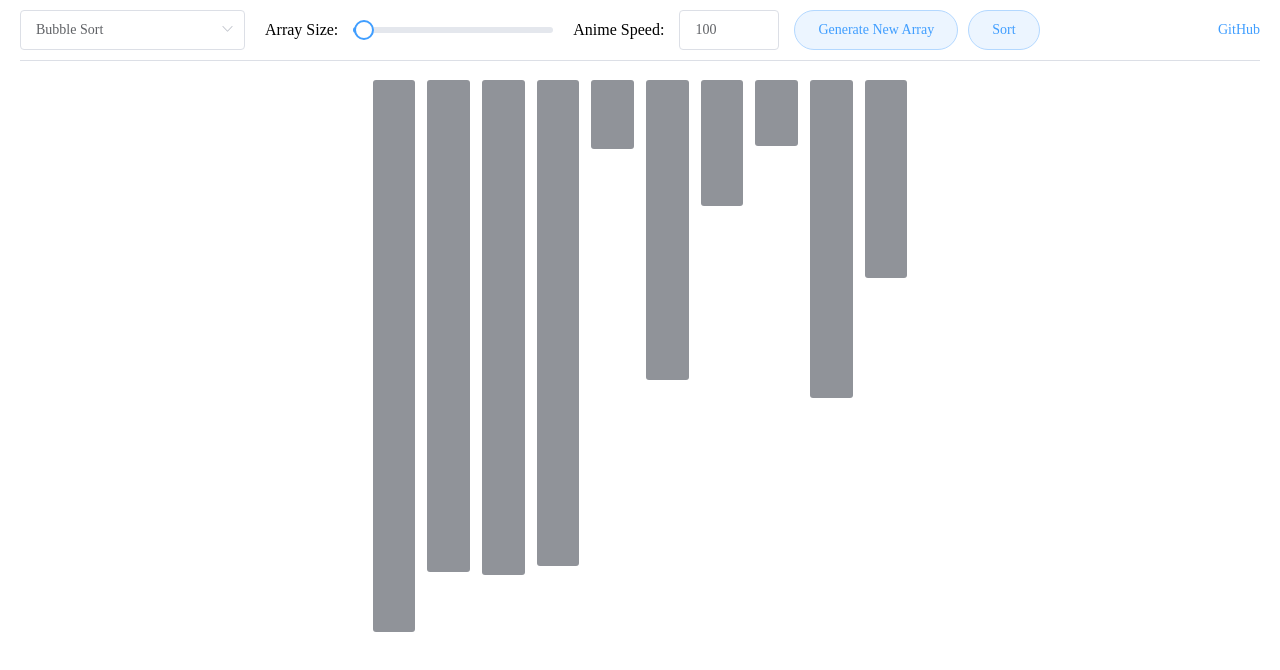
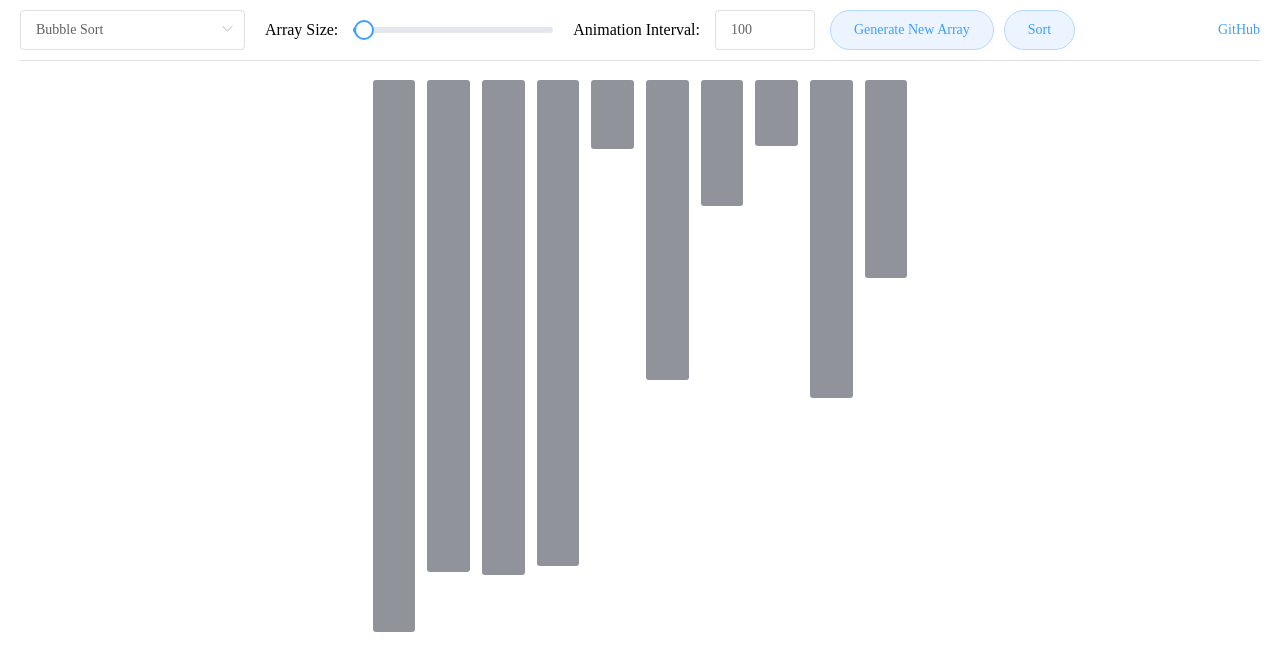
Before and after one commit to YongzeYao/sort-anime, a Vue app: page / in a window 1280 px wide. Shown: the top 670 px of the page. Built offline with nearby package versions, Linux system fonts and the light colour scheme.

Commit message:
Change 'Anime Speed' to 'Animation Interval'

```diff
--- a/src/components/Toolbar/IntervalInput.vue
+++ b/src/components/Toolbar/IntervalInput.vue
@@ -1,6 +1,6 @@
 <template>
   <div class="interval-input">
-    <span>Anime Speed: </span>
+    <span>Animation Interval: </span>
     <el-input
       :disabled="isAnimating"
       class="input"
```
